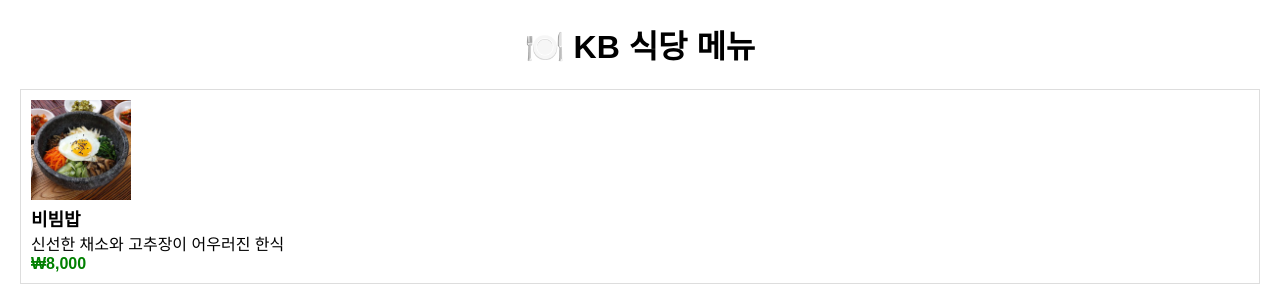
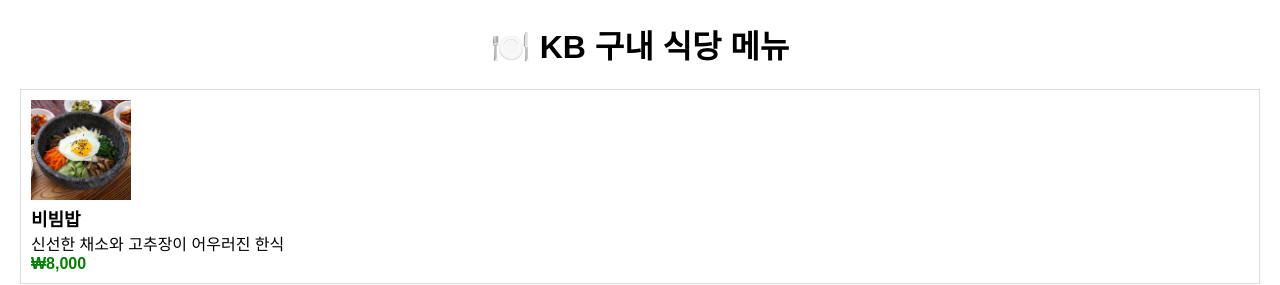
Before and after one commit to WhiteBin-bin/github_example, a plain HTML site: page menu-page.html in a window 1280 px wide. Shown: the top 285 px of the page. Drawn offline with Linux system fonts and the light colour scheme.

Commit message:
식당 -> 구내식당 변경

```diff
--- a/menu-page.html
+++ b/menu-page.html
@@ -36,7 +36,7 @@
     </style>
   </head>
   <body>
-    <h1>🍽️ KB 식당 메뉴</h1>
+    <h1>🍽️ KB 구내 식당 메뉴</h1>
 
     <div class="menu-item">
       <img src="./bibim.jpg" alt="비빔밥" />
```
